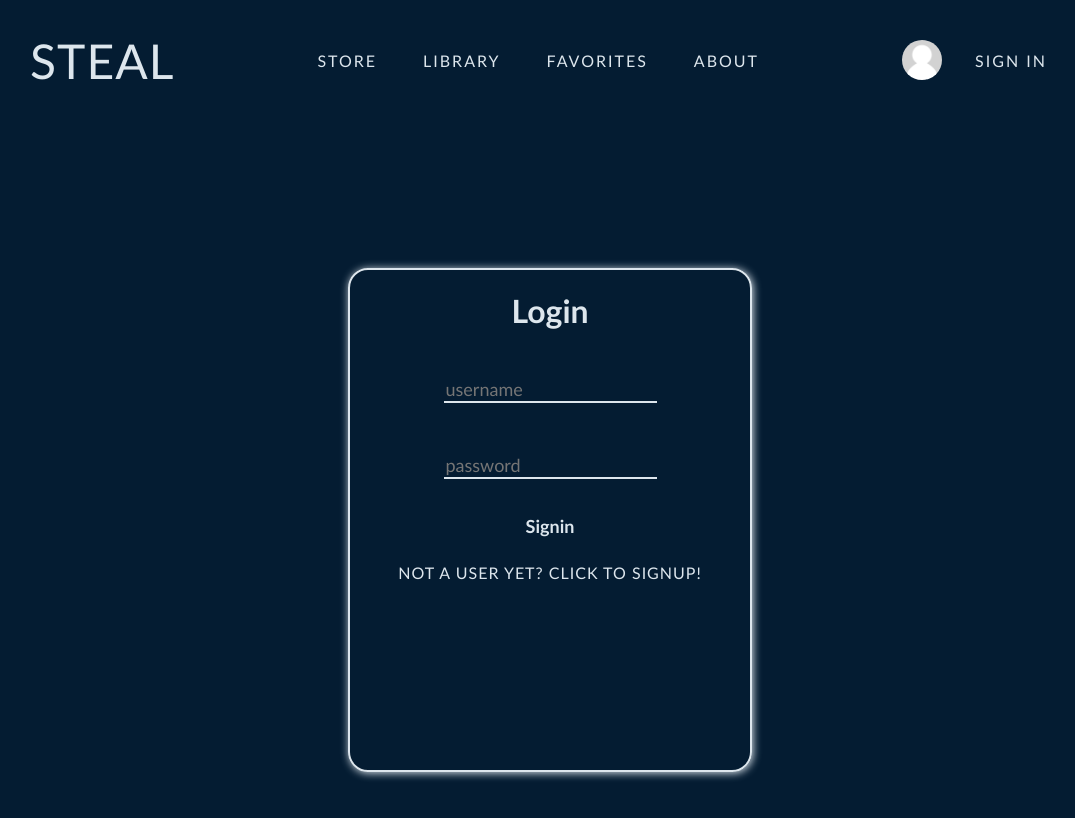
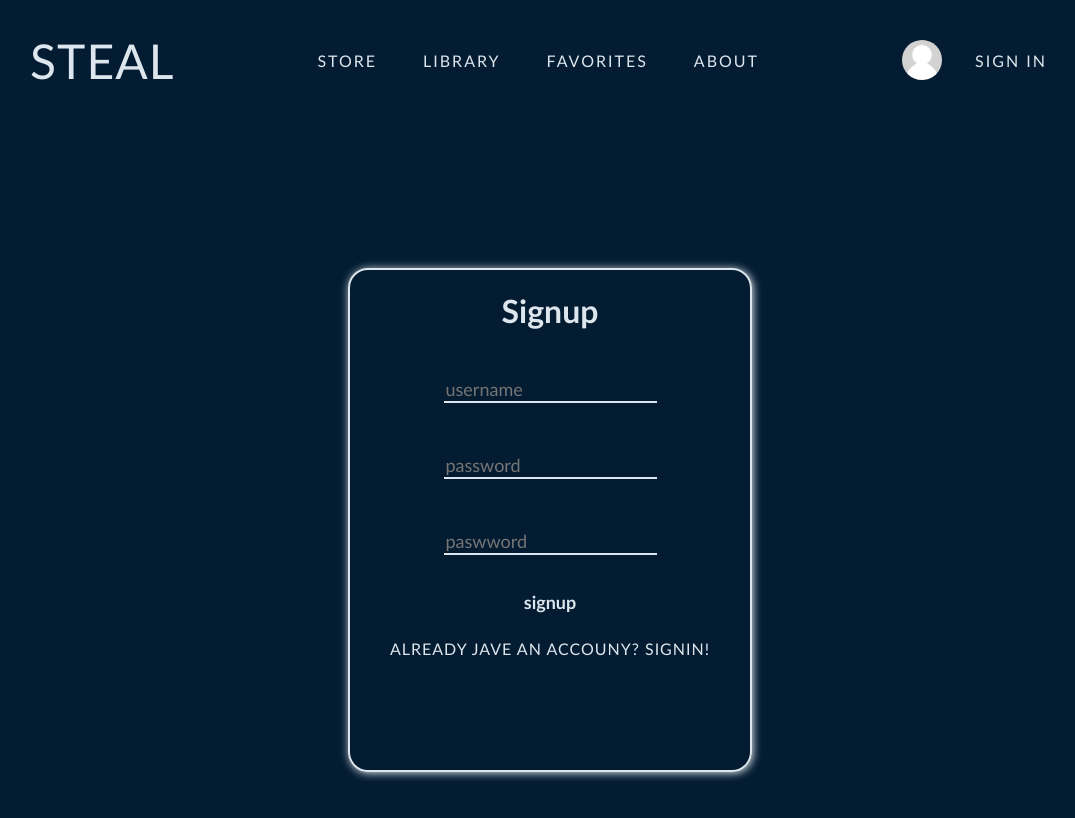
Before and after one commit to yosepov/4580-46, a React (Create React App) app: page / in a window 1280 px wide. Shown: the top 818 px of the page, without its empty margins (90-1165 px from the left). Built offline with nearby package versions, Linux system fonts and the light colour scheme.

Commit message:
out changes

```diff
--- a/src/Components/Signin/Signin.tsx
+++ b/src/Components/Signin/Signin.tsx
@@ -1,20 +1,33 @@
-import React from 'react';
+import React, { useState } from 'react';
 import './Signin.css'
 import { InputText } from '../Form/Input/InputText';
 import { MainButton } from '../Buttons/MainButton';
 import { SignupMsg } from '../Signin/SignupMsg';
 export const SigninPage = () => {
 
-    const SignupPrompt = "Not a user yet? Click to SignUp!"
+
+    const [isSignin, setIsSignin] = useState<boolean>(false);
+
+
+    const handleIsSiginin = () => {
+        setIsSignin(!isSignin);
+        console.log(isSignin);
+    }
+
+
+
+
 
     return (
         <div className='signinContainer'>
             <div className='signBox'>
-                <h1 className='signinTitle'>Login</h1>
+
+                <h1 className='signinTitle'>{isSignin ? "Login" : "Signup"}</h1>
                 <InputText placeholder='username' type='text' />
                 <InputText placeholder='password' type='password' />
-                <MainButton title='Signin' />
-                <SignupMsg text={SignupPrompt} handleOnClick={() => console.log("signup")}/>
+                {!isSignin && <InputText placeholder='paswword' type='password' />}
+                <MainButton title={isSignin ? 'Signin' : "signup" }/>
+                <SignupMsg text={isSignin ? "Not a user yet? Click to SignUp!": "already jave an accouny? signin!"} handleOnClick={handleIsSiginin} />
             </div>
         </div>
     )
```
Also changed, not shown: 1 other file (tests, documents, lock files or other folders).
